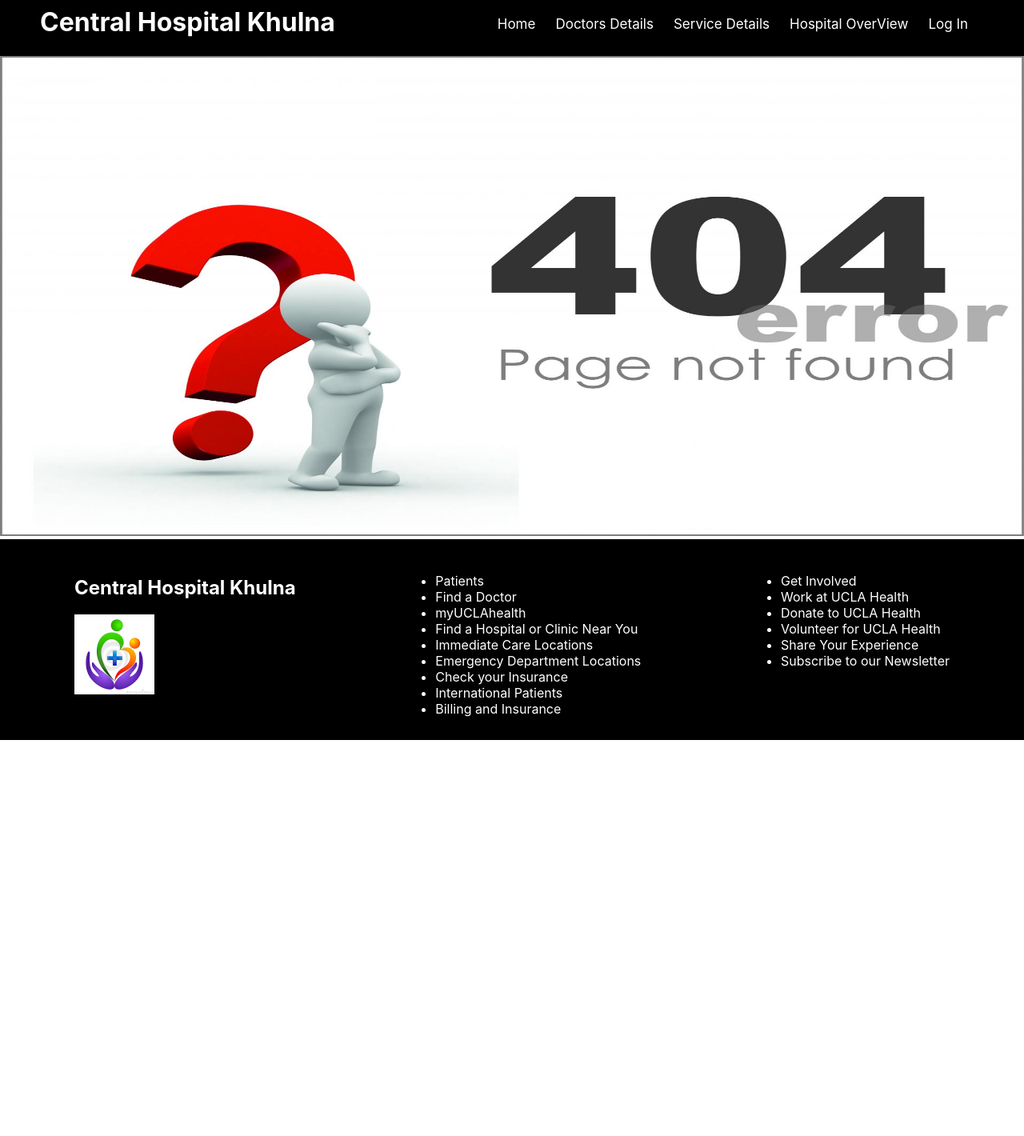
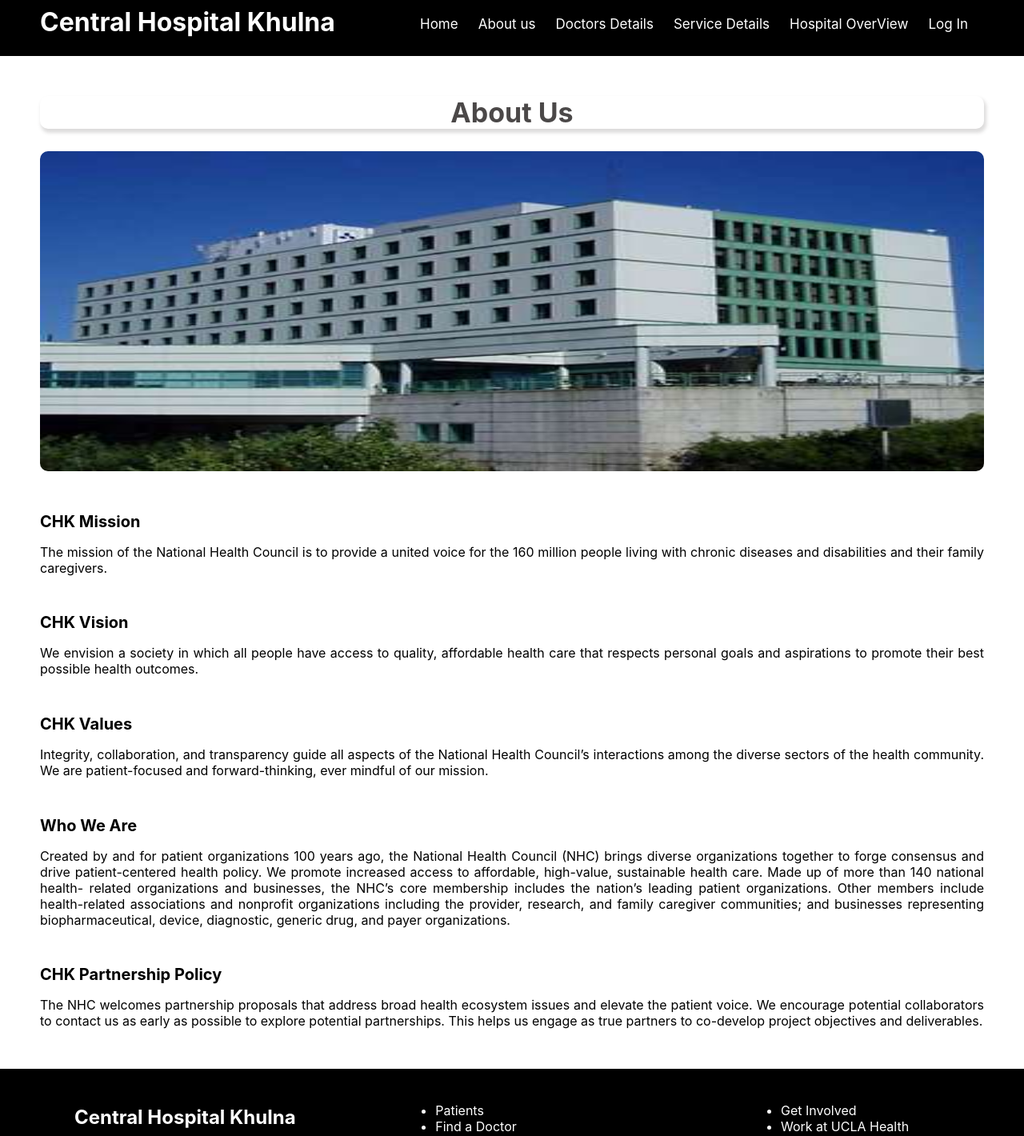
Before and after one commit to KanizNUBTK/health-care-center, a React (Create React App) app: page /aboutUs in a window 1280 px wide. Shown: the top 1420 px of the page at 80% size. Before the commit the page ends 925 px from the top, so only its background shows below. Built offline with nearby package versions, Linux system fonts and the light colour scheme; no server answers.

Commit message:
about us comit

```diff
--- a/src/App.js
+++ b/src/App.js
@@ -11,6 +11,7 @@ import SingleDetails from './component/SingleDetails/SingleDetails';
 import AuthProvider from './Context/AuthProvider';
 import LogIn from './component/LogIn/LogIn';
 import PrivateRoute from './component/PrivateRoute/PrivateRoute';
+import AboutUs from './component/AboutUs/AboutUs';
 function App() {
   return (
    <div>
@@ -27,6 +28,9 @@ function App() {
          <PrivateRoute exact path="/singleDetails/:serviceId">
            <SingleDetails></SingleDetails>
          </PrivateRoute>
+         <Route exact path="/aboutUs">
+           <AboutUs></AboutUs>
+         </Route>
          <Route exact path="/doctorsDetails">
            <DoctorsDetails></DoctorsDetails>
          </Route>
--- /dev/null
+++ b/src/component/AboutUs/AboutUs.css
@@ -0,0 +1,35 @@
+.body{
+    margin: 50px;
+}
+.hospital-img{
+    width: 100%;
+    height: 400px;
+    border-radius: 10px;
+}
+.aboutUs-text{
+    width: 100%;
+    font-size: 34px;
+    text-align: center;
+    font-weight: bold;
+    color: rgb(75, 72, 72);
+    border-radius: 10px;
+    box-shadow: 2px 4px 4px 1px rgba(87, 80, 80, 0.2);
+}
+.about-details{
+    text-align: justify;
+}
+.about-details h6{
+    margin-bottom: 0;
+    font-size: 20px;
+}
+
+@media only screen and (max-width: 600px) {
+    .body{
+        margin: 10px;
+    }
+    .hospital-img{
+        width: 300px;
+        height: 200px;
+    }
+
+}
--- /dev/null
+++ b/src/component/AboutUs/AboutUs.js
@@ -0,0 +1,27 @@
+import React from 'react';
+import './AboutUs.css';
+import hospital from "../../image/hospital.jpg";
+
+const AboutUs = () => {
+    return (
+        <div className="body">
+            <h2 className="aboutUs-text">About Us</h2>
+            <div><img className="hospital-img" src={hospital} alt="" /></div>
+            <div className="about-details">
+                <h6>CHK Mission</h6>
+                <p>The mission of the National Health Council is to provide a united voice for the 160 million people living with chronic diseases and disabilities and their family caregivers.</p>
+                <h6>CHK Vision</h6>
+                <p>We envision a society in which all people have access to quality, affordable health care that respects personal goals and aspirations to promote their best possible health outcomes.</p>
+                <h6>CHK Values</h6>
+                <p>Integrity, collaboration, and transparency guide all aspects of the National Health Council’s interactions among the diverse sectors of the health community. We are patient-focused and forward-thinking, ever mindful of our mission.</p>
+                <h6>Who We Are</h6>
+                <p>Created by and for patient organizations 100 years ago, the National Health Council (NHC) brings diverse organizations together to forge consensus and drive patient-centered health policy. We promote increased access to affordable, high-value, sustainable health care. Made up of more than 140 national health- related organizations and businesses, the NHC’s core membership includes the nation’s leading patient organizations. Other members include health-related associations and nonprofit organizations including the provider, research, and family caregiver communities; and businesses representing biopharmaceutical, device, diagnostic, generic drug, and payer organizations.</p>
+                <h6>CHK Partnership Policy</h6>
+                <p>The NHC welcomes partnership proposals that address broad health ecosystem issues and elevate the patient voice. We encourage potential collaborators to contact us as early as possible to explore potential partnerships. This helps us engage as true partners to co-develop project objectives and deliverables.</p>
+
+            </div>
+        </div>
+    );
+};
+
+export default AboutUs;
--- a/src/component/Header/Header.js
+++ b/src/component/Header/Header.js
@@ -12,6 +12,7 @@ const Header = () => {
             <div className="mobile-header"><h1>Central Hospital Khulna</h1></div>
             <nav className="nav-bar">
             <Link to="/home">Home</Link>
+            <Link to="/aboutUs">About us</Link>
             <Link to="/doctorsDetails">Doctors Details</Link>
             <Link to="/sevicesDetails">Service Details</Link>
             <Link to="/overView">Hospital OverView</Link>
```
Also changed, not shown: src/image/hospital.jpg (added).
